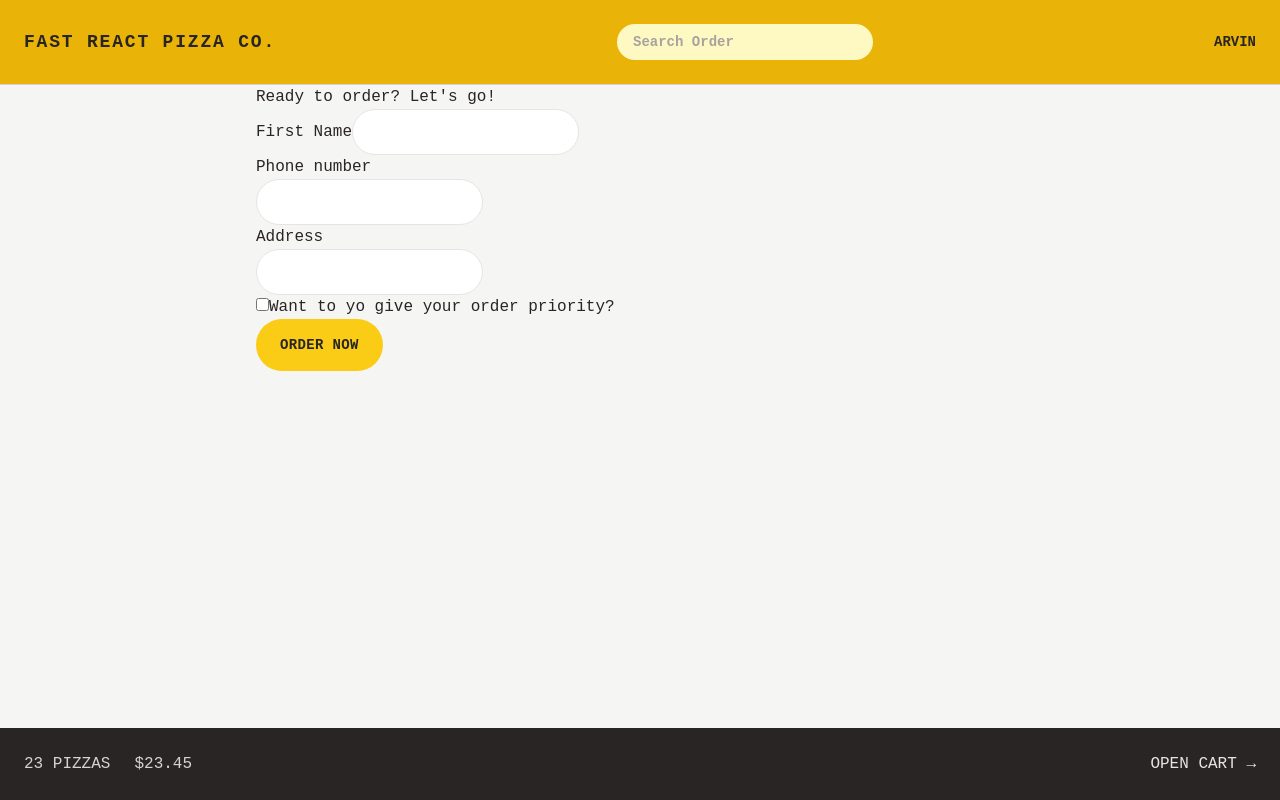
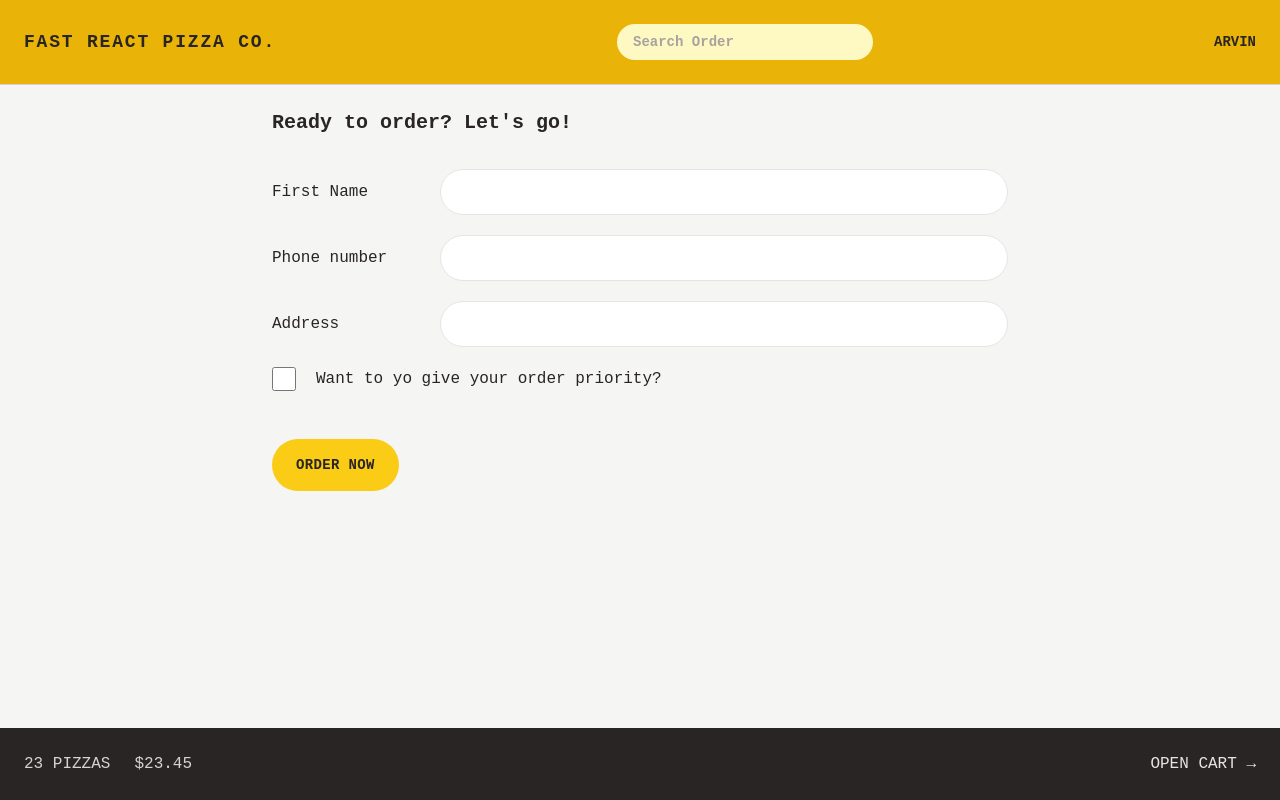
Before and after one commit to arvin7596/fast-react-pizza, a React (Vite) app: page /order/new in a window 1280 px wide. Built offline with nearby package versions, Linux system fonts and the light colour scheme.

Commit message:
style order feature pages and change project title and logo

```diff
--- a/src/features/order/CreateOrder.jsx
+++ b/src/features/order/CreateOrder.jsx
@@ -41,44 +41,58 @@
   const isSubmitting = navigation.state === "submitting";
 
   return (
-    <div>
-      <h2>Ready to order? Let's go!</h2>
+    <div className="px-4 py-6">
+      <h2 className="mb-8 text-xl font-semibold">Ready to order? Let's go!</h2>
 
+      {/* <Form method="POST" action="/order/new"> */}
       <Form method="POST">
-        <div>
-          <label>First Name</label>
-          <input type="text" className="input" name="customer" required />
+        <div className="mb-5 flex flex-col gap-2 sm:flex-row sm:items-center">
+          <label className="sm:basis-40">First Name</label>
+          <input className="input grow" type="text" name="customer" required />
         </div>
 
-        <div>
-          <label>Phone number</label>
-          <div>
-            <input type="tel" className="input" name="phone" required />
-          </div>
-          {errors?.phone && <p>{errors?.phone}</p>}
-        </div>
-
-        <div>
-          <label>Address</label>
-          <div>
-            <input className="input" type="text" name="address" required />
+        <div className="mb-5 flex flex-col gap-2 sm:flex-row sm:items-center">
+          <label className="sm:basis-40">Phone number</label>
+          <div className="grow">
+            <input className="input w-full" type="tel" name="phone" required />
+            {errors?.phone && (
+              <p className="mt-2 rounded-md bg-red-100 p-2 text-xs text-red-700">
+                {errors.phone}
+              </p>
+            )}
           </div>
         </div>
 
-        <div>
+        <div className="mb-5 flex flex-col gap-2 sm:flex-row sm:items-center">
+          <label className="sm:basis-40">Address</label>
+          <div className="grow">
+            <input
+              className="input w-full"
+              type="text"
+              name="address"
+              required
+            />
+          </div>
+        </div>
+
+        <div className="mb-12 flex items-center gap-5">
           <input
+            className="h-6 w-6 accent-yellow-400 focus:outline-none focus:ring focus:ring-yellow-400 focus:ring-offset-2"
             type="checkbox"
             name="priority"
             id="priority"
             // value={withPriority}
             // onChange={(e) => setWithPriority(e.target.checked)}
           />
-          <label htmlFor="priority">Want to yo give your order priority?</label>
+          <label htmlFor="priority" className="font-medium">
+            Want to yo give your order priority?
+          </label>
         </div>
-        <input type="hidden" value={JSON.stringify(cart)} name="cart" />
+
         <div>
-          <Button type="primary">
-            {isSubmitting ? "is submitting..." : "Order now"}
+          <input type="hidden" name="cart" value={JSON.stringify(cart)} />
+          <Button disabled={isSubmitting} type="primary">
+            {isSubmitting ? "Placing order...." : "Order now"}
           </Button>
         </div>
       </Form>
--- a/src/features/order/Order.jsx
+++ b/src/features/order/Order.jsx
@@ -1,5 +1,5 @@
 // Test ID: IIDSAT
-
+// import { OrderItem } from "./OrderItem";
 import { useLoaderData } from "react-router-dom";
 import { getOrder } from "../../services/apiRestaurant";
 import {
@@ -7,6 +7,7 @@
   formatCurrency,
   formatDate,
 } from "../../utils/helpers";
+import OrderItem from "./OrderItem";
 
 function Order() {
   // Everyone can search for all orders, so for privacy reasons we're gonna gonna exclude names or address, these are only for the restaurant staff
@@ -23,29 +24,51 @@
   const deliveryIn = calcMinutesLeft(estimatedDelivery);
 
   return (
-    <div>
-      <div>
-        <h2>Status</h2>
+    <div className="space-y-8 px-4 py-6">
+      <div className="flex flex-wrap items-center justify-between gap-2">
+        <h2 className="text-xl font-semibold">Order #{id} status</h2>
 
-        <div>
-          {priority && <span>Priority</span>}
-          <span>{status} order</span>
+        <div className="space-x-2">
+          {priority && (
+            <span className="rounded-full bg-red-500 px-3 py-1 text-sm font-semibold uppercase tracking-wide text-red-50">
+              Priority
+            </span>
+          )}
+          <span className="rounded-full bg-green-500 px-3 py-1 text-sm font-semibold uppercase tracking-wide text-green-50">
+            {status} order
+          </span>
         </div>
       </div>
 
-      <div>
-        <p>
+      <div className="flex flex-wrap items-center justify-between gap-2 bg-stone-200 px-6 py-5">
+        <p className="font-medium">
           {deliveryIn >= 0
             ? `Only ${calcMinutesLeft(estimatedDelivery)} minutes left 😃`
             : "Order should have arrived"}
         </p>
-        <p>(Estimated delivery: {formatDate(estimatedDelivery)})</p>
+        <p className="text-xs text-stone-500">
+          (Estimated delivery: {formatDate(estimatedDelivery)})
+        </p>
       </div>
 
-      <div>
-        <p>Price pizza: {formatCurrency(orderPrice)}</p>
-        {priority && <p>Price priority: {formatCurrency(priorityPrice)}</p>}
-        <p>To pay on delivery: {formatCurrency(orderPrice + priorityPrice)}</p>
+      <ul className="dive-stone-200 divide-y border-b border-t">
+        {cart.map((item) => (
+          <OrderItem item={item} key={item.id} />
+        ))}
+      </ul>
+
+      <div className="space-y-2 bg-stone-200 px-6 py-5">
+        <p className="text-sm font-medium text-stone-600">
+          Price pizza: {formatCurrency(orderPrice)}
+        </p>
+        {priority && (
+          <p className="text-sm font-medium text-stone-600">
+            Price priority: {formatCurrency(priorityPrice)}
+          </p>
+        )}
+        <p className="font-bold">
+          To pay on delivery: {formatCurrency(orderPrice + priorityPrice)}
+        </p>
       </div>
     </div>
   );
--- a/src/features/order/OrderItem.jsx
+++ b/src/features/order/OrderItem.jsx
@@ -1,13 +1,15 @@
+import { formatCurrency } from "../../utils/helpers";
+
 function OrderItem({ item, isLoadingIngredients, ingredients }) {
   const { quantity, name, totalPrice } = item;
 
   return (
-    <li>
-      <div>
+    <li className="py-3">
+      <div className="flex items-center justify-between gap-4 text-sm">
         <p>
-          <span>{quantity}&times;</span> {name}
+          <span className="font-bold">{quantity}&times;</span> {name}
         </p>
-        <p>{formatCurrency(totalPrice)}</p>
+        <p className="font-bold">{formatCurrency(totalPrice)}</p>
       </div>
     </li>
   );
```
Also changed, not shown: index.html (+3 -2 lines).
